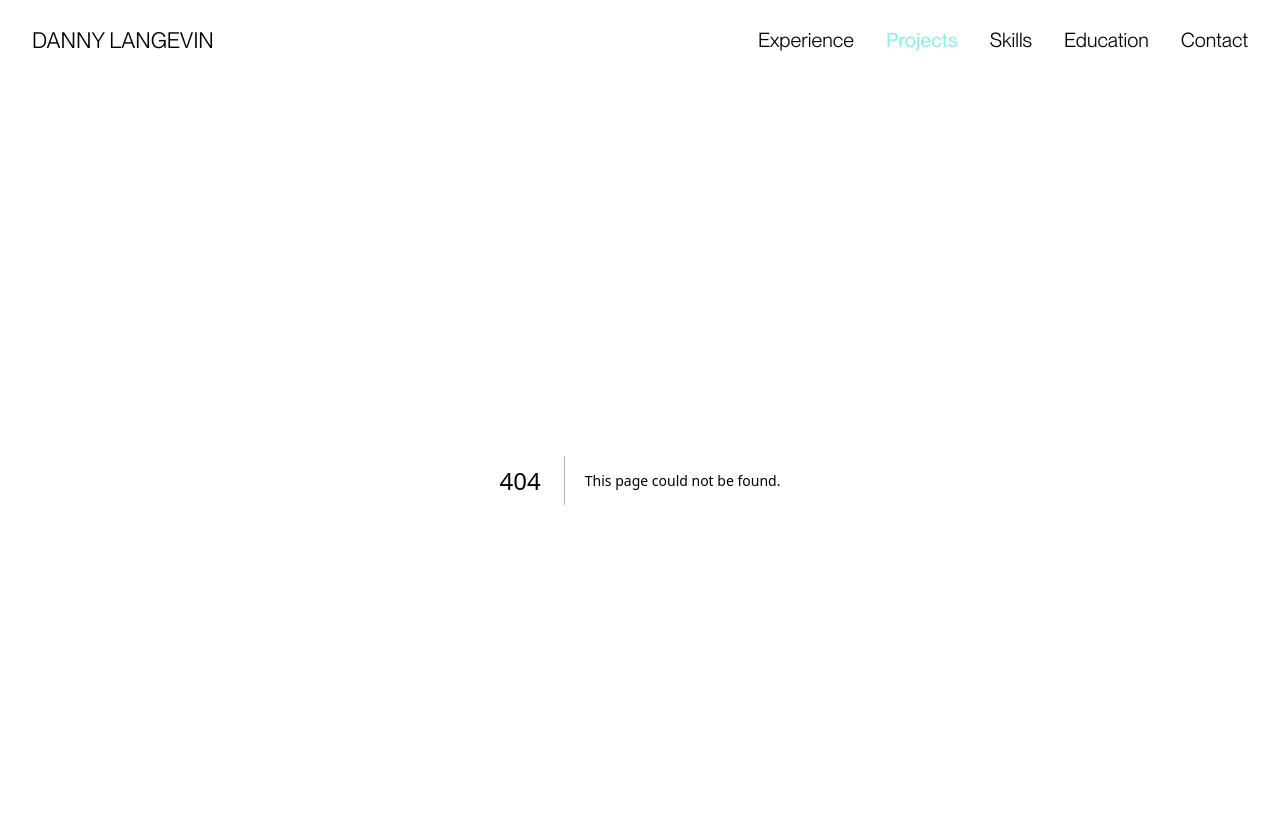
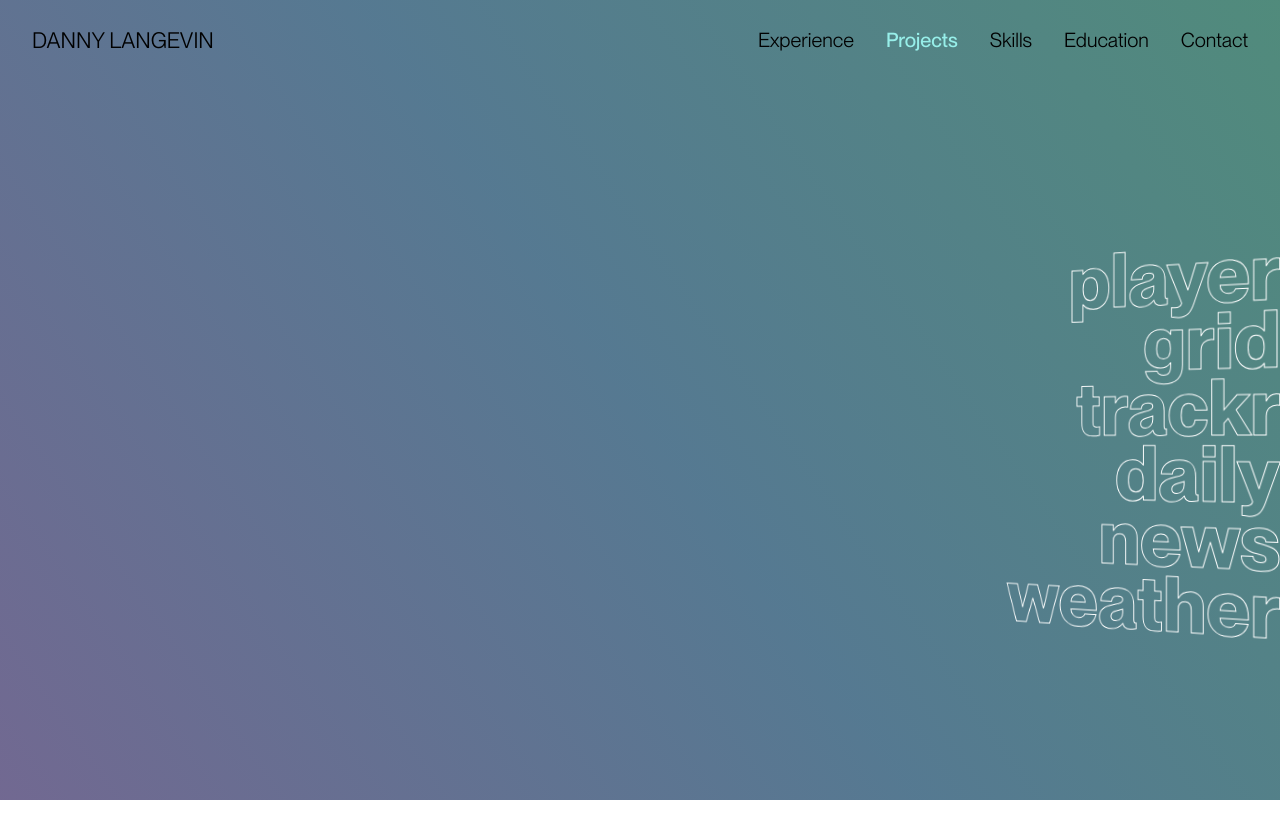
Before and after one commit to dklangevin/danny-langevin, a Next.js app: page /projects in a window 1280 px wide. Before the commit this address had no page. Shown: the top 838 px of the page. After the commit the page ends 800 px from the top, so only its background shows below. Built offline with nearby package versions, Linux system fonts and the light colour scheme.

Commit message:
Update project pages

```diff
--- /dev/null
+++ b/pages/projects/index.js
@@ -0,0 +1,152 @@
+import styled from 'styled-components';
+import { projects } from '../../constants';
+import Image from 'next/image';
+import { useState } from 'react';
+import Link from 'next/link';
+import Menu from '../../components/Menu';
+
+export default function Projects() {
+  const [preview, setPreview] = useState();
+  return (
+    <Container>
+      <WrapPreview>
+        {preview && <Preview src={preview} fill sizes='900px'></Preview>}
+      </WrapPreview>
+      {/* <Menu items={projects.map(({ name }) => name)} /> */}
+      {/* <List>
+        {projects.map(({ name, preview, slug }, i) => (
+          <li
+            key={i}
+            onMouseEnter={() => setPreview(preview)}
+            onMouseLeave={() => setPreview()}
+          >
+            <Name href={`/projects/${slug}`}>{name}</Name>
+          </li>
+        ))}
+      </List> */}
+      <List>
+        {projects.map(({ name, slug, preview }) => (
+          <Item
+            key={name}
+            href={`/projects/${slug}`}
+            onMouseEnter={() => setPreview(preview)}
+            onMouseLeave={() => setPreview()}
+          >
+            {name}
+          </Item>
+        ))}
+      </List>
+    </Container>
+  );
+}
+
+const Container = styled.div`
+  width: 100%;
+  max-width: 100vw;
+  height: calc(100vh - 80px);
+  display: flex;
+`;
+
+const WrapPreview = styled.div`
+  width: 100%;
+  max-width: 900px;
+  /* height: 100%; */
+  display: flex;
+  align-items: flex-end;
+  position: relative;
+  margin-bottom: 32px;
+  /* perspective: 2000px; */
+`;
+
+const Preview = styled(Image)`
+  object-fit: contain;
+  height: unset !important;
+  margin-top: auto;
+  border-radius: 20px 20px 0 0;
+  mask-image: linear-gradient(
+    to bottom,
+    rgba(0, 0, 0, 0.75) 70%,
+    rgba(0, 0, 0, 0) 100%
+  );
+  /* transform: rotateY(20deg); */
+  margin-left: 64px;
+  /* linear-gradient(to bottom, rgba(0, 0, 0, 0.5) 70%, rgba(0, 0, 0, 0) 100%); */
+`;
+
+// const List = styled.ul`
+//   display: flex;
+//   flex-direction: column;
+//   justify-content: center;
+//   gap: 16px;
+//   font: 600 60px 'Formula Extended';
+//   /* text-transform: uppercase; */
+//   margin-left: auto;
+//   padding: 32px;
+//   margin-right: 128px;
+// `;
+
+const Name = styled(Link)`
+  white-space: nowrap;
+  cursor: pointer;
+  position: relative;
+  :not(:hover) {
+    @supports ((text-stroke: 1px white) or (-webkit-text-stroke: 1px white)) {
+      color: transparent;
+      -webkit-text-stroke: 1px white;
+      text-stroke: 1px white;
+      text-shadow: none;
+    }
+  }
+  :hover {
+    color: var(--celeste);
+    /* padding-left: 12px;
+    margin-right: -12px; */
+  }
+  /* ::after {
+    content: '';
+    position: absolute;
+    width: 100%;
+    transform: scaleX(0);
+    height: 2px;
+    bottom: -4px;
+    left: 0;
+    background-color: #fff;
+    transform-origin: bottom right;
+    transition: transform 0.25s ease-in;
+  }
+
+  :hover::after {
+    transform: scaleX(1);
+    transform-origin: bottom left;
+  } */
+`;
+
+const List = styled.ul`
+  display: flex;
+  flex-direction: column;
+  justify-content: center;
+  margin-left: 80px;
+  perspective: 1000px;
+`;
+
+const Item = styled(Link)`
+  text-align: right;
+  font-family: 'Neue Montreal';
+  font-weight: 900;
+  font-size: 80px;
+  line-height: 68px;
+  transform-origin: 100% 0%;
+  transform: rotateY(-20deg);
+  :not(:hover) {
+    @supports ((text-stroke: 1px white) or (-webkit-text-stroke: 1px white)) {
+      color: transparent;
+      -webkit-text-stroke: 1px white;
+      text-stroke: 1px white;
+      text-shadow: none;
+    }
+  }
+  :hover {
+    transform: rotateY(-5deg);
+    color: var(--celeste);
+  }
+`;
```
Also changed, not shown: pages/projects/[slug].js (added, +135 -0 lines).
